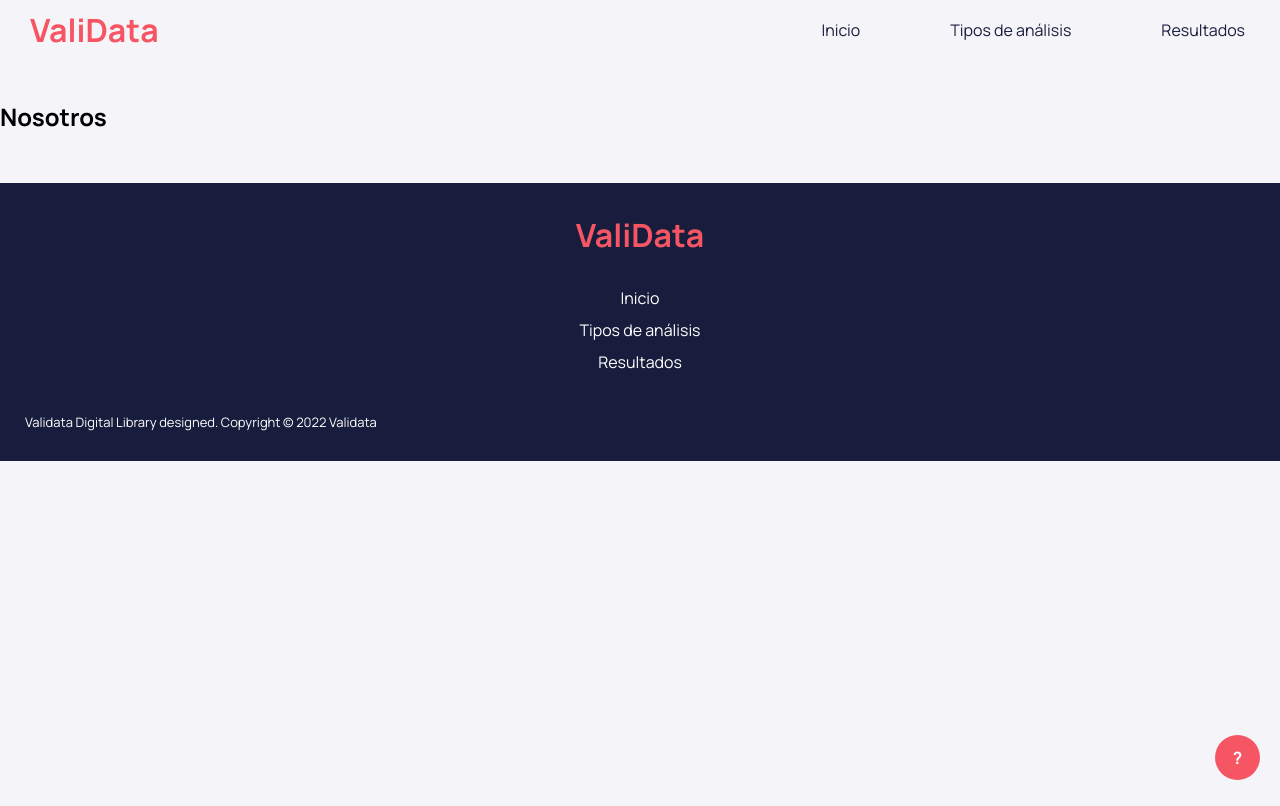
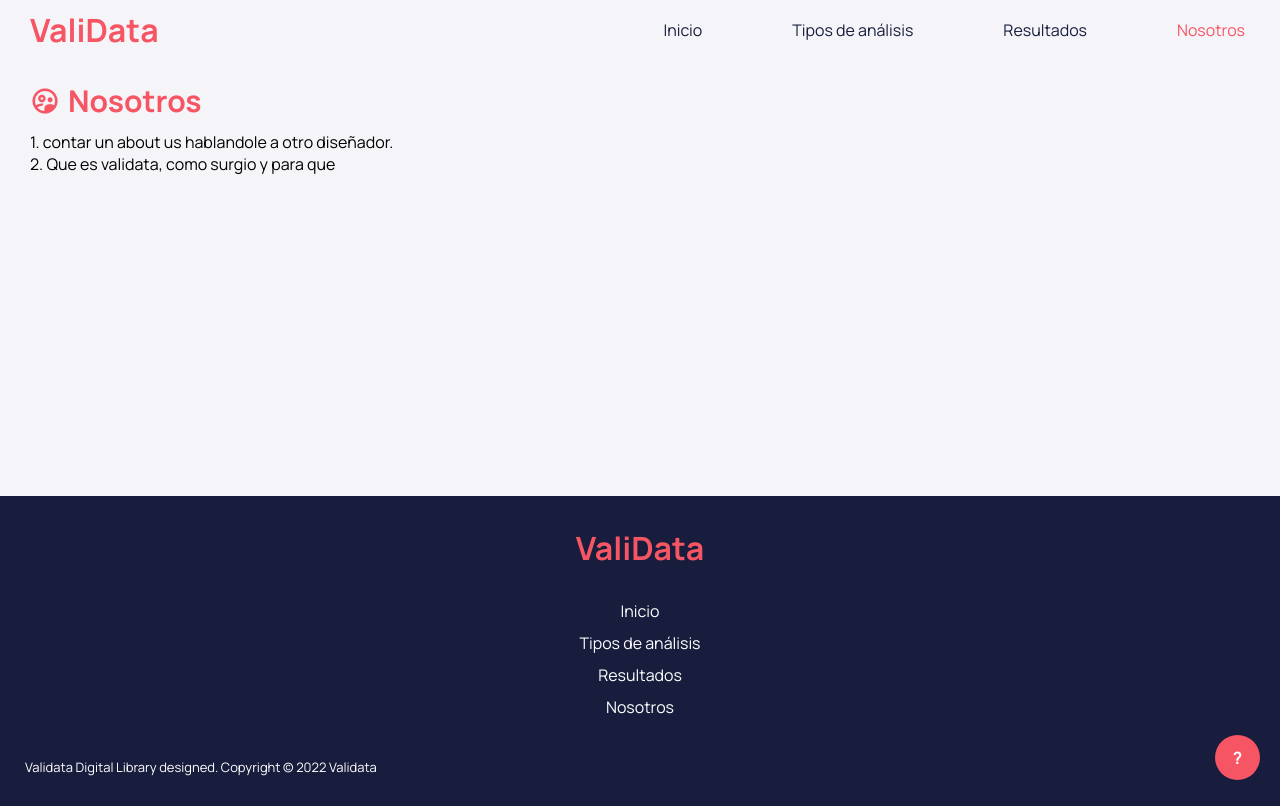
Before and after one commit to nataliaortizvi/pdg, a Vue app: page /nosotros in a window 1280 px wide. Built offline with nearby package versions, Linux system fonts and the light colour scheme; no server answers; the database is empty.

Commit message:
about us

```diff
--- a/src/App.vue
+++ b/src/App.vue
@@ -77,6 +77,9 @@ export default {
         class-active="active"
         >Resultados</RouterLink
       >
+      <RouterLink to="/nosotros" id="linkss" class="link" class-active="active"
+        >Nosotros</RouterLink
+      >
     </nav>
   </header>
 
@@ -107,6 +110,12 @@ export default {
           id="linkss"
           class="linkWhite"
           >Resultados</RouterLink
+        >
+        <RouterLink
+          to="/nosotros"
+          id="linkss"
+          class="linkWhite"
+          >Nosotros</RouterLink
         >
       </div>
       <div class="footer__CR">
--- a/src/assets/main.scss
+++ b/src/assets/main.scss
@@ -50,6 +50,14 @@ header {
 
   .link {
     color: $White;
+  }
+
+  .link:hover {
+    color: $SecondPink;
+  }
+
+  .vue-school-active-link {
+    color: $SecondPink;
   }
 }
 
--- a/src/views/AboutUsView.vue
+++ b/src/views/AboutUsView.vue
@@ -1,23 +1,37 @@
 <template>
-    <section>
-        <h1>Nosotros</h1>
-
-    </section>
+  <section>
+    <div class="header__title">
+      <img src="../../public/imgs/aboutus.png" />
+      <h1 class="titlesStyle --pink">Nosotros</h1>
+    </div>
+    <p>1. contar un about us hablandole a otro diseñador.</p>
+    <p>2. Que es validata, como surgio y para que</p>
+  </section>
 </template>
 
 
 <script>
-
 </script>
 
 
 <style lang="scss" scoped>
+section {
+  padding: 30px;
+  display: flex;
+  flex-direction: column;
+  height: 62vh;
 
-    section{
-        padding-top: 100px;
-        padding-bottom: 50px;
-        display: flex;
+  .header__title {
+    display: flex;
+    flex-direction: row;
+    align-items: center;
+    gap: 8px;
+    margin: 50px 0px 10px 0px;
+
+    img {
+      width: 30px;
+      height: 30px;
     }
-
-
+  }
+}
 </style>
--- a/src/views/PapersView.vue
+++ b/src/views/PapersView.vue
@@ -19,6 +19,7 @@ export default {
       currentVariable: {},
       resultsNumber: "...",
       searchInput: "",
+      stopOverFlow: false,
     };
   },
 
@@ -27,8 +28,8 @@ export default {
     closeModalNotFound() {
       this.showModalNotFound = false;
     },
-    search () {
-      this.$router.push(`/papers/${this.searchInput}`)
+    search() {
+      this.$router.push(`/papers/${this.searchInput}`);
     },
   },
 
@@ -53,9 +54,9 @@ export default {
   },
 
   mounted() {
-    if (this.getPapers == 0){
+    if (this.getPapers == 0) {
       this.showModalNotFound = true;
-    }else{
+    } else {
       this.resultsNumber = this.currentVariable.length;
     }
   },
@@ -94,6 +95,7 @@ export default {
     </div>
   </Modal>
 
+  <div>
     <section class="searcher">
       <h2 class="titlesStyle titleVar">Buscar otra variable</h2>
       <div class="rightItems">
@@ -134,8 +136,12 @@ export default {
         {{ this.$route.params.paperId }}
       </h2>
 
-    <CardPaperSmall :papers="this.currentVariable"> </CardPaperSmall>
+      <CardPaperSmall
+        :papers="this.currentVariable"
+      >
+      </CardPaperSmall>
     </section>
+  </div>
 </template>
 
 
```
Also changed, not shown: public/imgs/aboutus.png (added). Lines whose indentation alone changed are shown as unchanged.
